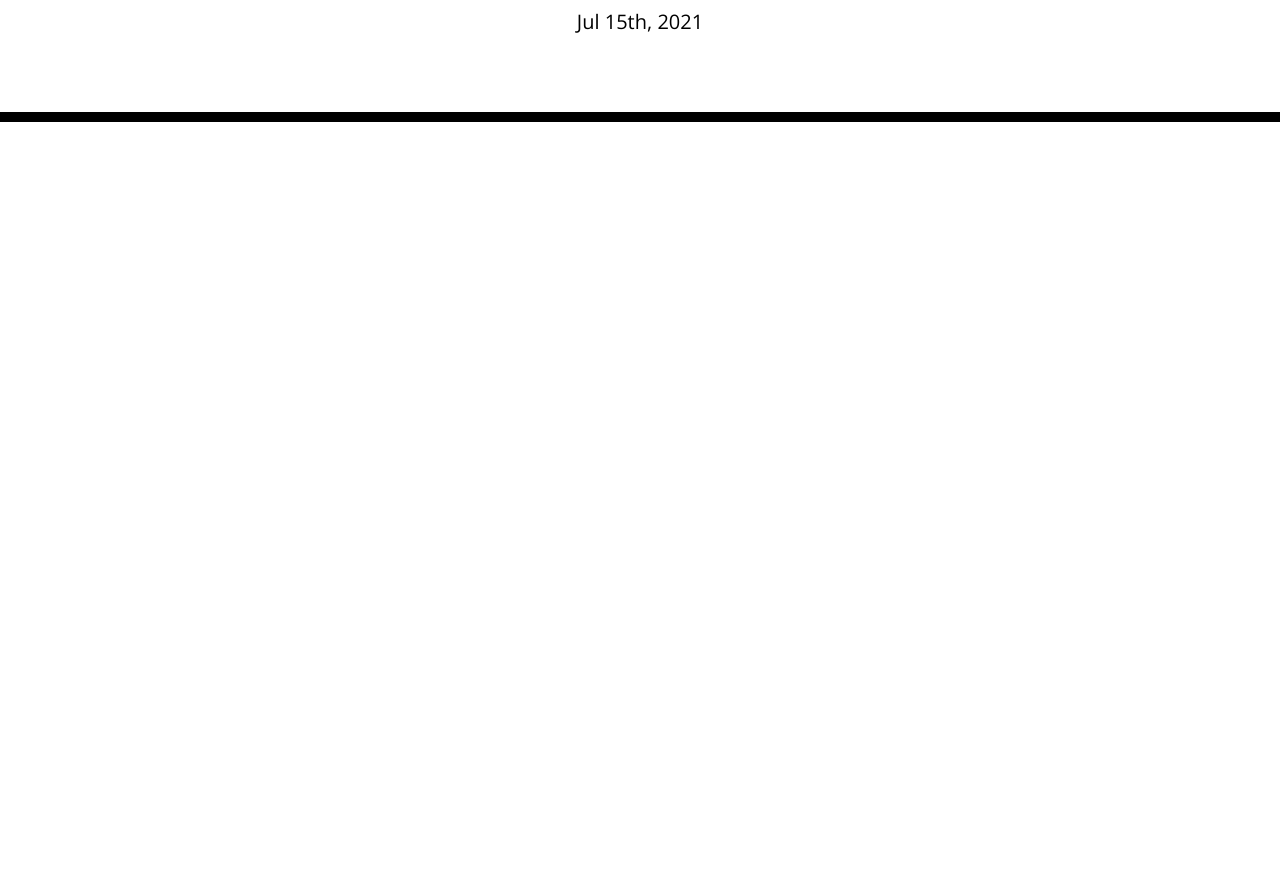
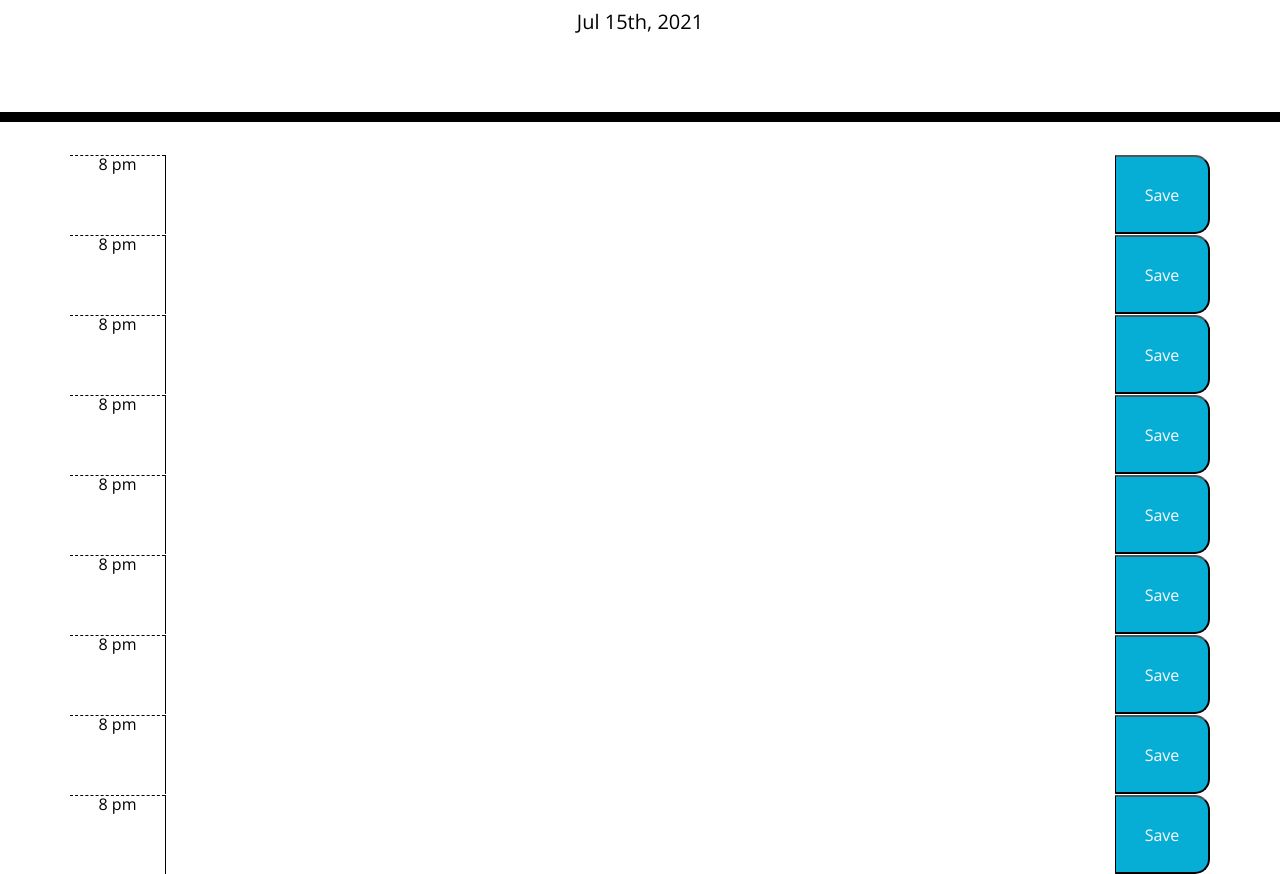
Before and after one commit to Rhandom1/Day-Planner, a plain HTML site: page Develop/index.html in a window 1280 px wide. Shown: the part 182-1056 px from the top of the page. Before the commit the page ends 800 px from the top, so only its background shows below. Drawn offline with nearby package versions, Linux system fonts and the light colour scheme.

Commit message:
Added static rows and linked with moment
Need to parse the time across all the rows

```diff
--- a/Assets/script.js
+++ b/Assets/script.js
@@ -1,15 +1,24 @@
 var saveButton = $('.saveBtn');
+var hourEl = $('.hour');
+
 
 //Detects when the page is ready for the javascript
 $(document).ready(function() {
     //Current date displayed at top
     var currentDate = moment().format('MMM Do, YYYY');
     $('#currentDay').text(currentDate);
+
+    // Apply current time to rows
+    var currentTime = moment().format('h a');
+    $('.hour').text(currentTime);
+
+    //Click the save button to save to local storage
+
+
 })
-// Create calendar rows dynamically
+
+
 //time block rows are color coded for past, present, and future
 //Click on the time block to add and event
-//Click the save button to save to local storage
+
 //Saved events persist after page reload
-
-var saveButton = $('.saveBtn');
--- a/Develop/index.html
+++ b/Develop/index.html
@@ -30,6 +30,51 @@
     </header>
     <div class="container">
       <!-- Timeblocks go here -->
+      <div class="row time-block" id="hour1">
+        <div class="col-1 hour"></div>
+        <textarea class="col-10 schedule"></textarea>
+        <button class="col-1 saveBtn">Save</button>
+      </div>
+      <div class="row time-block" id="hour2">
+        <div class="col-1 hour"></div>
+        <textarea class="col-10 schedule"></textarea>
+        <button class="col-1 saveBtn">Save</button>
+      </div>
+      <div class="row time-block" id="hour3">
+        <div class="col-1 hour"></div>
+        <textarea class="col-10 schedule"></textarea>
+        <button class="col-1 saveBtn">Save</button>
+      </div>
+      <div class="row time-block" id="hour4">
+        <div class="col-1 hour"></div>
+        <textarea class="col-10 schedule"></textarea>
+        <button class="col-1 saveBtn">Save</button>
+      </div>
+      <div class="row time-block" id="hour5">
+        <div class="col-1 hour"></div>
+        <textarea class="col-10 schedule"></textarea>
+        <button class="col-1 saveBtn">Save</button>
+      </div>
+      <div class="row time-block" id="hour6">
+        <div class="col-1 hour"></div>
+        <textarea class="col-10 schedule"></textarea>
+        <button class="col-1 saveBtn">Save</button>
+      </div>
+      <div class="row time-block" id="hour7">
+        <div class="col-1 hour"></div>
+        <textarea class="col-10 schedule"></textarea>
+        <button class="col-1 saveBtn">Save</button>
+      </div>
+      <div class="row time-block" id="hour8">
+        <div class="col-1 hour"></div>
+        <textarea class="col-10 schedule"></textarea>
+        <button class="col-1 saveBtn">Save</button>
+      </div>
+      <div class="row time-block" id="hour9">
+        <div class="col-1 hour"></div>
+        <textarea class="col-10 schedule"></textarea>
+        <button class="col-1 saveBtn">Save</button>
+      </div>
     </div>
 
     <script src="https://cdnjs.cloudflare.com/ajax/libs/jquery/3.2.1/jquery.min.js"></script>
```
